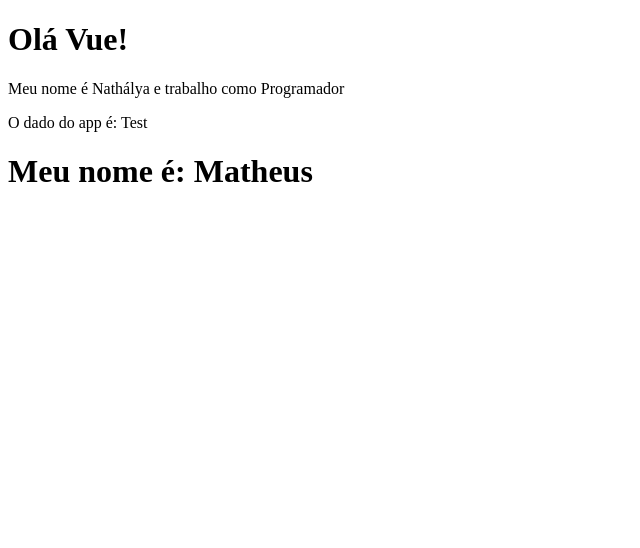
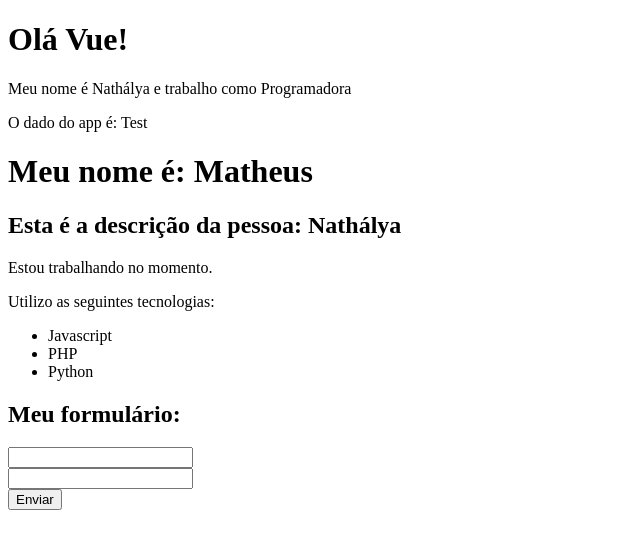
Before and after one commit to Nathgit198/Estudo-Vue-JS, a Vue app in the folder projeto_vue/: page / in a window 1280 px wide. Shown: the top 548 px of the page, without its empty margins (0-640 px from the left). Built offline with nearby package versions, Linux system fonts and the light colour scheme.

Commit message:
Estudando hierarquia de componentes

```diff
--- a/projeto_vue/src/App.vue
+++ b/projeto_vue/src/App.vue
@@ -3,18 +3,21 @@
       <PrimeiroComponente />
       <p>O dado do app é: {{ testando }} </p>
       <LifeCycle />
+      <Pessoa />
     </div>
 </template>
 
 <script>
   import PrimeiroComponente from './components/PrimeiroComponente.vue'
-  import LifeCycle from './components/lifeCycle.vue'
+  import LifeCycle from './components/LifeCycle.vue'
+  import Pessoa from './components/Pessoa.vue'
 
   export default {
     name: 'App',
     components: {
       PrimeiroComponente,
-      LifeCycle
+      LifeCycle,
+      Pessoa
     },
     data() {
       return {
--- /dev/null
+++ b/projeto_vue/src/components/Form.vue
@@ -0,0 +1,29 @@
+<template>
+    <div>
+        <h2>Meu formulário:</h2>
+        <form action="">
+            <div>
+                <InputText />
+            </div>
+            <div>
+                <InputText />
+            </div>
+            <div>
+                <Submit />
+            </div>
+        </form>
+    </div>
+</template>
+
+<script>
+    import InputText from './Form/InputText.vue'
+    import Submit from './Form/Submit.vue'
+
+    export default {
+        name: 'Form',
+        components: {
+            InputText,
+            Submit
+        }
+    }
+</script>
--- /dev/null
+++ b/projeto_vue/src/components/Form/InputText.vue
@@ -0,0 +1,9 @@
+<template>
+    <input type="text">
+</template>
+
+<script>
+    export default {
+        name: 'InputText'
+    }
+</script>
--- /dev/null
+++ b/projeto_vue/src/components/Form/Submit.vue
@@ -0,0 +1,9 @@
+<template>
+    <input type="submit" value="Enviar">
+</template>
+
+<script>
+    export default {
+        name: 'Submit'
+    }
+</script>
--- /dev/null
+++ b/projeto_vue/src/components/Info.vue
@@ -0,0 +1,17 @@
+<template>
+    <div>
+        <p>Estou trabalhando no momento.</p>
+        <p>Utilizo as seguintes tecnologias:</p>
+        <ul>
+            <li>Javascript</li>
+            <li>PHP</li>
+            <li>Python</li>
+        </ul>
+    </div>
+</template>
+
+<script>
+    export default {
+        name: 'Info'
+    }
+</script>
--- /dev/null
+++ b/projeto_vue/src/components/Pessoa.vue
@@ -0,0 +1,24 @@
+<template>
+    <div>
+        <h2>Esta é a descrição da pessoa: {{ nome }} </h2>
+        <Info />
+        <Form />
+    </div>
+</template>
+
+<script>
+    import Form from './Form'
+    import Info from './Info'
+    export default {
+        name: 'Pessoa',
+        components: {
+            Info,
+            Form
+        },
+        data() {
+            return {
+                nome: 'Nathálya'
+            }
+        }
+    }
+</script>
--- a/projeto_vue/src/components/PrimeiroComponente.vue
+++ b/projeto_vue/src/components/PrimeiroComponente.vue
@@ -11,7 +11,7 @@
         data() {
             return {
                 nome: "Nathálya",
-                profissao: "Programador"
+                profissao: "Programadora"
             }
         }
     }
```
